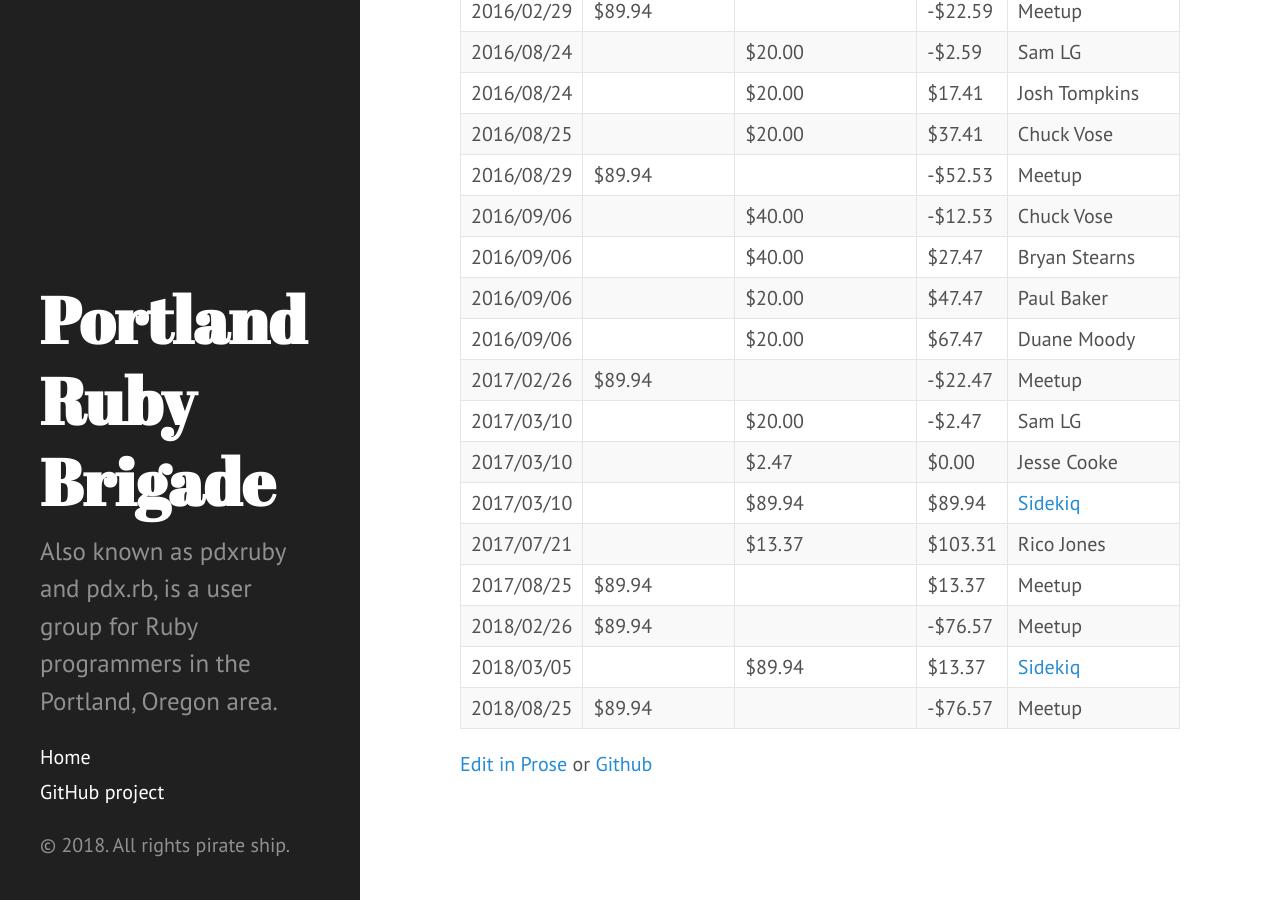
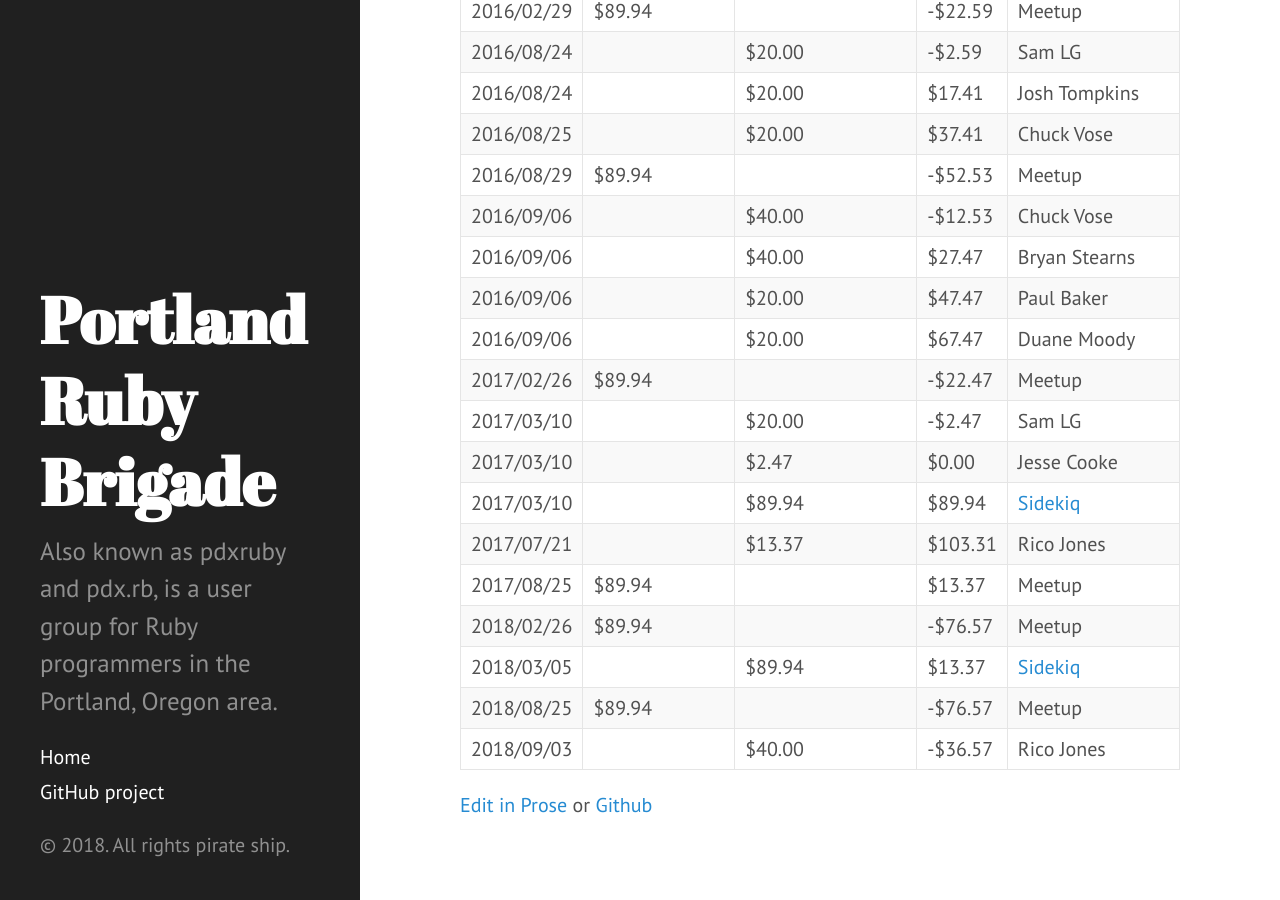
Before and after one commit to pdxruby/pdxruby.github.io, a Jekyll site: the page built from contributions.md, in a window 1280 px wide and 900 px high, scrolled down 760 px. Built offline with Jekyll 4.4.1, drawn with Linux system fonts in a browser that asks for light colours.

Commit message:
Thanks @toasterlovin!

```diff
--- a/contributions.md
+++ b/contributions.md
@@ -38,3 +38,4 @@ A log for contributions and some expenses.
 | 2018/02/26 | $89.94         |                   | -$76.57   | Meetup                              |
 | 2018/03/05 |                | $89.94            | $13.37    | [Sidekiq](http://sidekiq.org/)      |
 | 2018/08/25 | $89.94         |                   | -$76.57   | Meetup                              |
+| 2018/09/03 |                | $40.00            | -$36.57   | Rico Jones                          |
```
